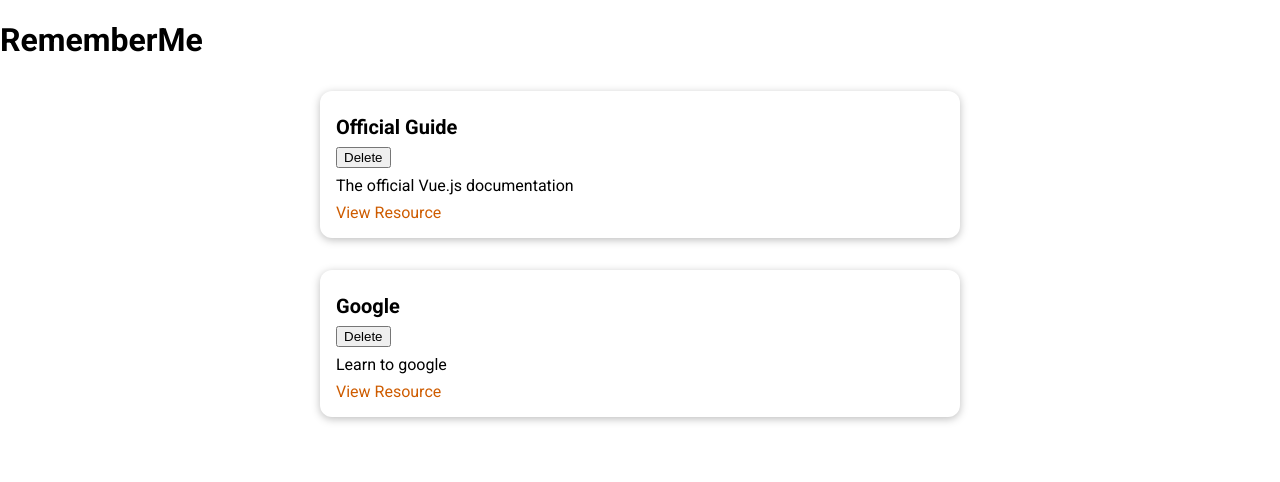
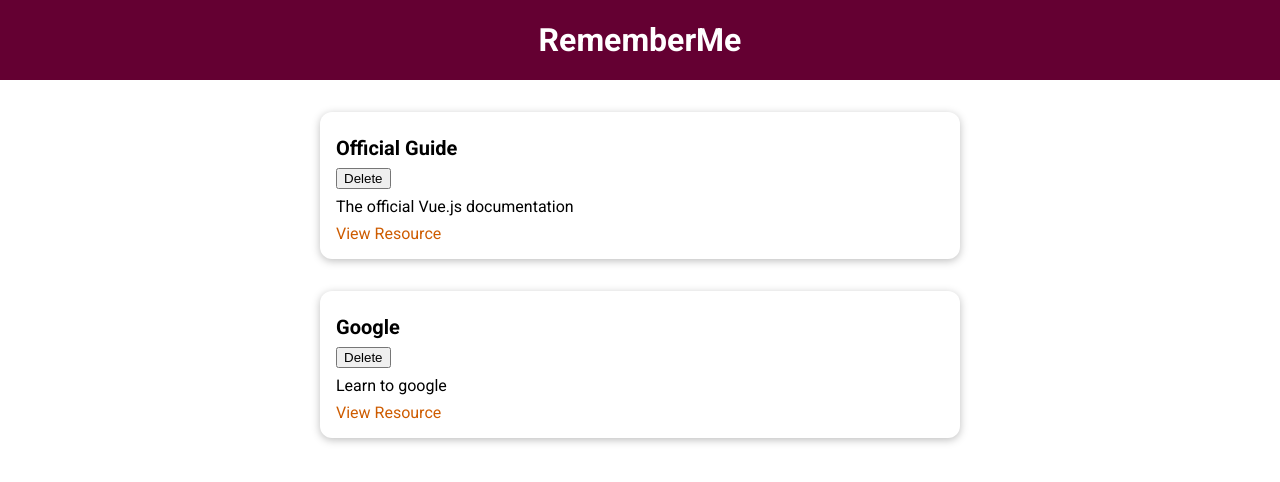
Before and after one commit to Alexandra2888/learn_resources, a Vue app: page / in a window 1280 px wide. Shown: the top 482 px of the page. Built offline with nearby package versions, Linux system fonts and the light colour scheme.

Commit message:
updating TheHeader

```diff
--- a/src/components/layouts/TheHeader.vue
+++ b/src/components/layouts/TheHeader.vue
@@ -1,21 +1,27 @@
 <template>
-<header>
-<h1>{{ title }}</h1>
-</header>
+  <header>
+    <h1>{{ title }}</h1>
+  </header>
 </template>
 
 <script>
 export default {
-    props: ['title']
+  props: ['title']
 }
 </script>
 
 <style scoped>
-div {
-  border-radius: 12px;
-  box-shadow: 0 2px 8px rgba(0, 0, 0, 0.26);
-  padding: 1rem;
-  margin: 2rem auto;
-  max-width: 40rem;
+header {
+  width: 100%;
+  height: 5rem;
+  background-color: #640032;
+  display: flex;
+  justify-content: center;
+  align-items: center;
+}
+
+header h1 {
+  color: white;
+  margin: 0;
 }
 </style>
```
